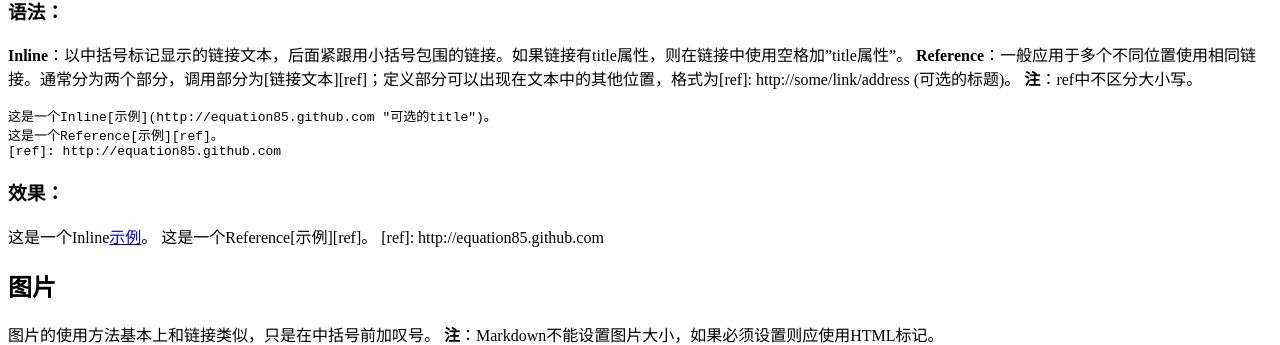
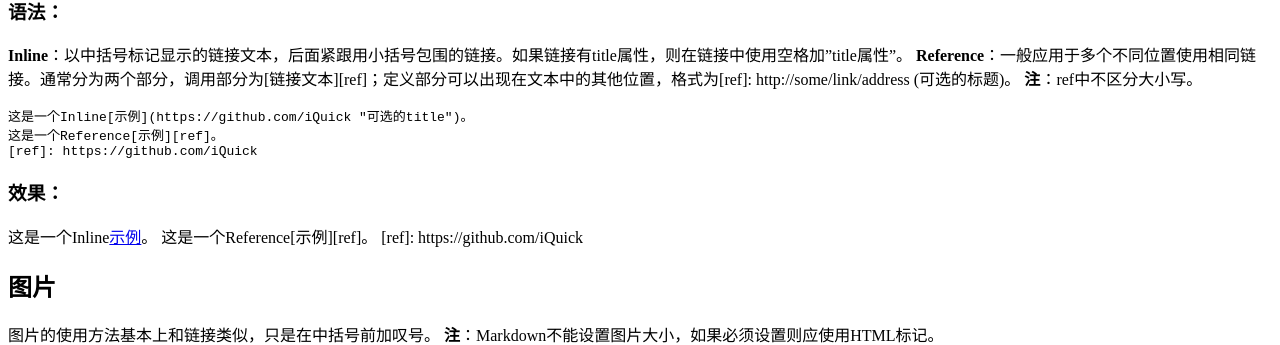
Before and after one commit to iQuick/iquick.github.io, a Jekyll site: the page built from _posts/2015-02-15-makerdown-grammar.md, in a window 1280 px wide and 900 px high, scrolled down 3411 px. Shown: the part 150-495 px from the top of the window. Built offline with Jekyll 4.4.1, drawn with Linux system fonts in a browser that asks for light colours; nearby versions of some CDN libraries; Markdown is read by kramdown in place of the engine named in the settings; comment, search, counter and statistics services are not loaded.

Commit message:
MakeDown

```diff
--- a/_posts/2015-02-15-makerdown-grammar.md
+++ b/_posts/2015-02-15-makerdown-grammar.md
@@ -23,7 +23,7 @@
 Markdown提供了两种方式（Setext和Atx）来显示标题。
 
 ### 语法：
-<pre class="prettyprint linenums">
+<pre>
 Setext方式
 标题1
 =================
@@ -62,7 +62,7 @@
 
 ## 引用
 ### 语法：
-<pre class="prettyprint linenums">
+<pre>
 > 这是一个引用，
 > 这里木有换行，
 > 在这里换行了。
@@ -78,7 +78,7 @@
 ##列表
 无序列表使用*、+或-后面加上空格来表示。
 ### 语法：
-<pre class="prettyprint linenums">
+<pre>
 * Item 1
 * Item 2
 * Item 3
@@ -107,7 +107,7 @@
 
 有序列表使用数字加英文句号加空格表示。
 ### 语法：
-<pre class="prettyprint linenums">
+<pre>
 1. Item 1
 2. Item 2
 3. Item 3
@@ -122,7 +122,7 @@
 行内代码使用反斜杠`表示。
 代码段落则是在每行文字前加4个空格或者1个缩进符表示。
 ### 语法：
-<pre class="prettyprint linenums">
+<pre>
 Bash中可以使用echo来进行输出。
     $ echo 'Something'
     $ echo -e '\tSomething\n'
@@ -136,7 +136,7 @@
 ## 强调
 Markdown使用\*或\_表示强调。
 ### 语法：
-<pre>
+<pre >
 单星号 = *斜体*
 单下划线 = _斜体_
 双星号 = **加粗**
@@ -155,16 +155,16 @@
 **Inline**：以中括号标记显示的链接文本，后面紧跟用小括号包围的链接。如果链接有title属性，则在链接中使用空格加"title属性"。
 **Reference**：一般应用于多个不同位置使用相同链接。通常分为两个部分，调用部分为[链接文本][ref]；定义部分可以出现在文本中的其他位置，格式为[ref]: http://some/link/address (可选的标题)。
 **注**：ref中不区分大小写。
-<pre class="prettyprint linenums">
-这是一个Inline[示例](http://equation85.github.com "可选的title")。
+<pre>
+这是一个Inline[示例](https://github.com/iQuick "可选的title")。
 这是一个Reference[示例][ref]。
-[ref]: http://equation85.github.com
+[ref]: https://github.com/iQuick
 </pre>
 
 ### 效果：
-这是一个Inline[示例](http://equation85.github.com "可选的title")。
+这是一个Inline[示例](https://github.com/iQuick "可选的title")。
 这是一个Reference[示例][ref]。
-[ref]: http://equation85.github.com
+[ref]: https://github.com/iQuick
 
 ## 图片
 图片的使用方法基本上和链接类似，只是在中括号前加叹号。
@@ -175,18 +175,18 @@
 Inline示例：![替代文本](/assets/images/jian.jpg "可选的title")
 Reference示例：![替代文本][pic]
 [pic]: /assets/images/ship.jpg "可选的title"
-HTML示例：<img src="/assets/images/jian.jpg" alt="替代文本" title="标题文本" width="200" />
+HTML示例：<img src="{{ BASE_PATH }}/images/avatar.jpg" alt="替代文本" title="标题文本" width="200" />
 </pre>
 
 ### 效果：
 Inline示例：![替代文本](/assets/images/jian.jpg "可选的title")
 Reference示例：![替代文本][pic]
 [pic]: /assets/images/ship.jpg "可选的title"
-HTML示例：<img src="/assets/images/jian.jpg" alt="替代文本" title="标题文本" width="200" />
+HTML示例：<img src="{{ BASE_PATH }}/images/avatar.jpg" alt="替代文本" title="标题文本" width="200" />
 
 ## 表格
 ### 语法：
-<pre class="prettyprint linenums">
+<pre>
 | Tables        | Are           | Cool  |
 | ------------- |:-------------:| -----:|
 | col 3 is      | right-aligned | $1600 |
@@ -212,7 +212,7 @@
 ### 转义字符
 Markdown中的转义字符为\，可以转义的有：
 
-<pre class="prettyprint linenums">
+<pre>
 \\ 反斜杠
 \` 反引号
 \* 星号
```
